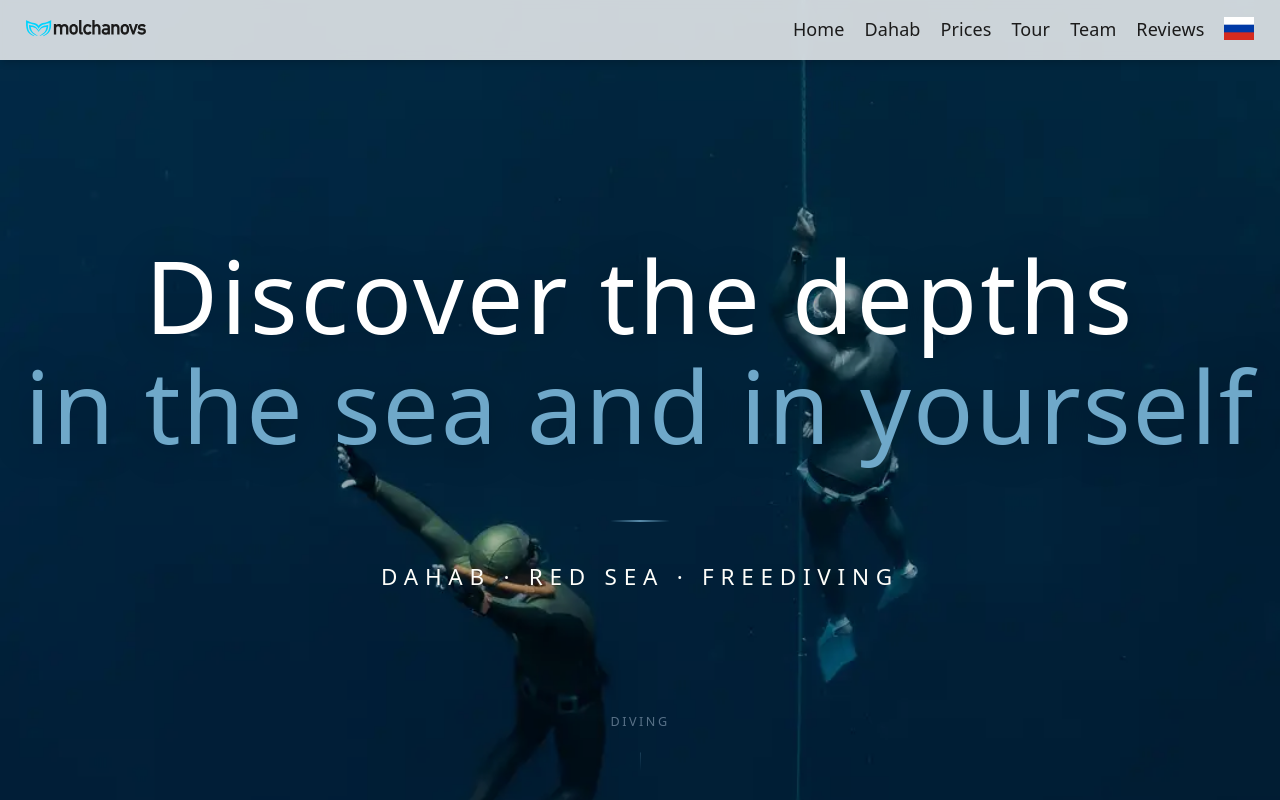
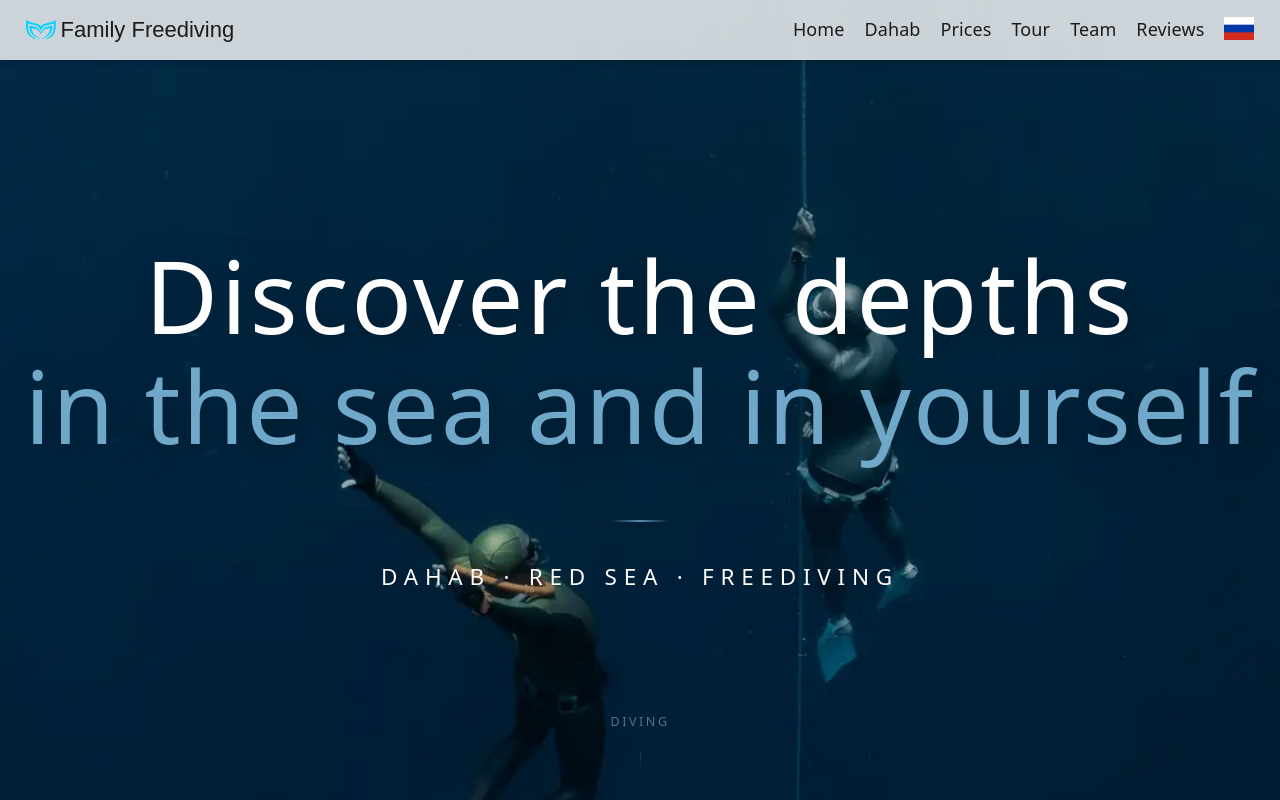
Before and after one commit to Pavel-Khokhlov/dahab_frontend, a React (Vite) app: page / in a window 1280 px wide. Shown: the top 800 px of the page. Built offline with nearby package versions, Linux system fonts and the light colour scheme; no server answers; the HTML template or start-up script is replaced by a standard one.

Commit message:
logo reviews

```diff
--- a/src/components/Header/Header.scss
+++ b/src/components/Header/Header.scss
@@ -38,11 +38,18 @@ $text-dim: #7f9bb0;
   }
 
   &__logo {
+    display: flex;
+    align-items: center;
+    gap: 5px;
     border: none;
     background: transparent;
     margin: 0;
     padding: 0;
     cursor: pointer;
+    &-text {
+      font-size: min(22px, 4vw);
+      color: var(--primary-black);
+    }
   }
 
   &__back {
--- a/src/components/Header/index.tsx
+++ b/src/components/Header/index.tsx
@@ -2,11 +2,12 @@ import { useEffect, useState } from "react";
 import { useLocation, useNavigate } from "react-router-dom";
 
 import BurgerMenu from "../BurgerMenu";
-import LogoMolchanovsIcon from "../LogoMolchanovsIcon";
+// import LogoMolchanovsIcon from "../LogoMolchanovsIcon";
 import Menu from "../Menu";
 import backBlack from "@/assets/images/icons/back-black.svg";
 
 import "./Header.scss";
+import LogoIcon from "../LogoIcon";
 
 const Header = () => {
   const location = useLocation();
@@ -44,11 +45,8 @@ const Header = () => {
           onClick={() => handleLogoClick()}
           aria-label="На главную"
         >
-          <LogoMolchanovsIcon
-            colorIcon={"var(--primary-brand)"}
-            colorText={"var(--primary-black)"}
-            size={120}
-          />
+          <LogoIcon color={"var(--primary-brand)"} size={30} />
+          <p className="header__logo-text">Family Freediving</p>
         </button>
         {location.pathname === "/dolphin" && (
           <button className="header__back" onClick={() => navigate(-1)}>
--- a/src/sections/Dolphin/DolphinPrice/index.tsx
+++ b/src/sections/Dolphin/DolphinPrice/index.tsx
@@ -131,6 +131,7 @@ const DolphinPriceSection: React.FC = () => {
           type="button"
           title={t.button.bookin}
           icon={TgIcon}
+          gradient={`linear-gradient(135deg, #4fc3f7, #0288d1)`}
           message={"Dolphin Tour"}
           onClick={handleBook}
         />
--- a/src/sections/Feedbacks/index.tsx
+++ b/src/sections/Feedbacks/index.tsx
@@ -186,7 +186,8 @@ const FeedbacksSection: React.FC = () => {
                     {isTg(review.link) ||
                     (globalUIStore.countryCode !== null &&
                       globalUIStore.countryCode !== "RU") ? (
-                      <a
+                      <>
+                        {/* <a
                         className="feedback-card__info"
                         href={review.link}
                         target="_blank"
@@ -199,7 +200,11 @@ const FeedbacksSection: React.FC = () => {
                             className="feedback-card__social"
                           />
                         )}
-                      </a>
+                      </a> */}
+                        <div className="feedback-card__info">
+                          <h4 className="feedback-card__name">{review.name}</h4>
+                        </div>
+                      </>
                     ) : (
                       <div className="feedback-card__info">
                         <h4 className="feedback-card__name">{review.name}</h4>
```
